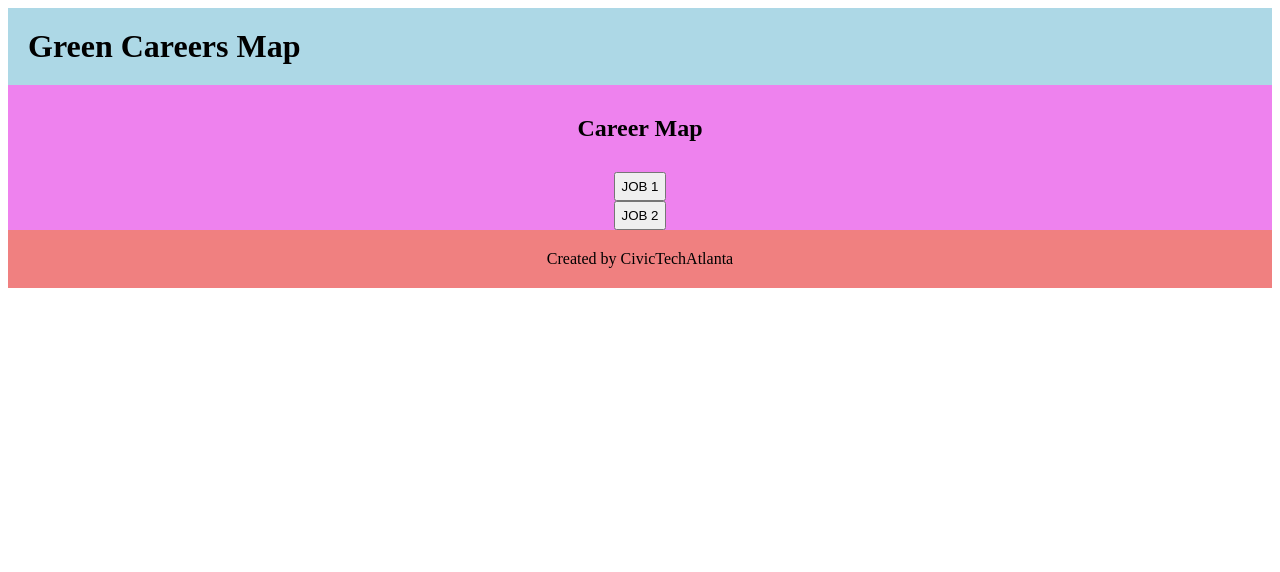
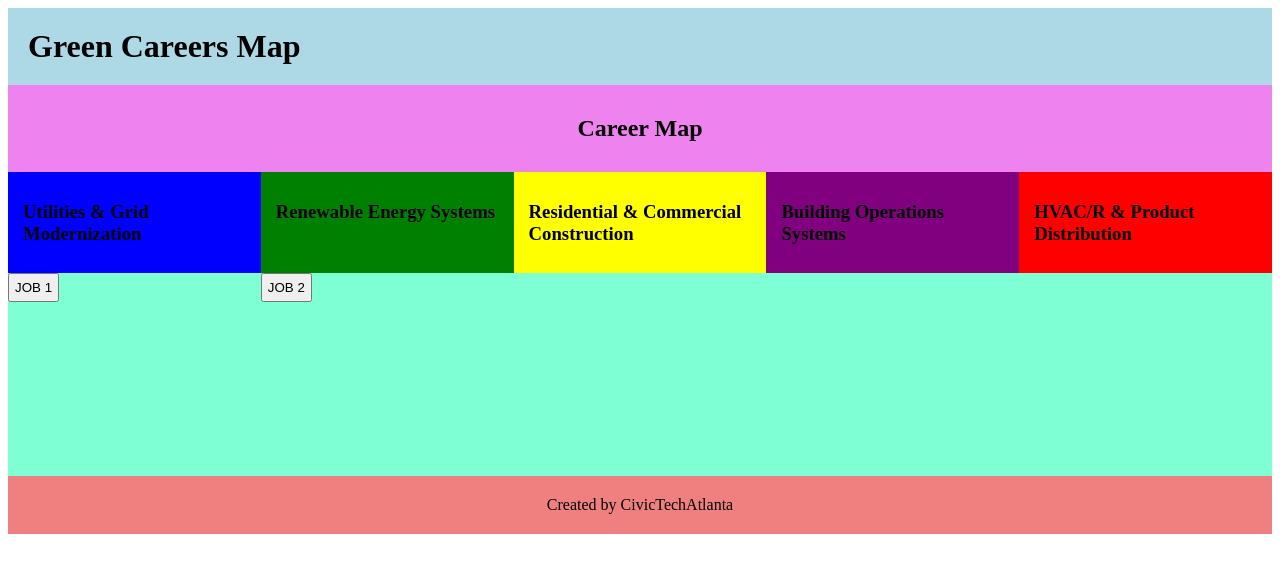
Before and after one commit to CivicTechAtlanta/proj-green-careers-map, a React (Vite) app in the folder front-end/: page / in a window 1280 px wide. Shown: the top 572 px of the page. Built offline with nearby package versions, Linux system fonts and the light colour scheme.

Commit message:
Added Categories to JobMap

```diff
--- a/front-end/src/components/JobMap/JobMap.css
+++ b/front-end/src/components/JobMap/JobMap.css
@@ -0,0 +1,28 @@
+.map {
+  background-color: aquamarine;
+  display: grid;
+  grid-template-columns: repeat(5, 1fr);
+  grid-template-rows: repeat(3, 1fr);
+}
+
+.category {
+  padding: 10px 15px;
+}
+
+.category__1 {
+  background-color: blue;
+}
+
+.category__2 {
+  background-color: green;
+}
+
+.category__3 {
+  background-color: yellow;
+}
+.category__4 {
+  background-color: purple;
+}
+.category__5 {
+  background-color: red;
+}
--- a/front-end/src/components/JobMap/JobMap.jsx
+++ b/front-end/src/components/JobMap/JobMap.jsx
@@ -4,6 +4,27 @@ import "./JobMap.css";
 function JobMap({ onJobInfoClick }) {
   return (
     <div className="map">
+      <div className="category category__1">
+        <h3 className="category__title">Utilities & Grid Modernization</h3>
+      </div>
+      <div className="category category__2">
+        <h3 className="category__title">Renewable Energy Systems</h3>
+      </div>
+
+      <div className="category category__3">
+        <h3 className="category__title">
+          Residential & Commercial Construction
+        </h3>
+      </div>
+
+      <div className="category category__4">
+        <h3 className="category__title">Building Operations Systems</h3>
+      </div>
+
+      <div className="category category__5">
+        <h3 className="category__title">HVAC/R & Product Distribution</h3>
+      </div>
+
       <Occupation onJobInfoClick={onJobInfoClick} value="1" />
       <Occupation onJobInfoClick={onJobInfoClick} value="2" />
     </div>
```
